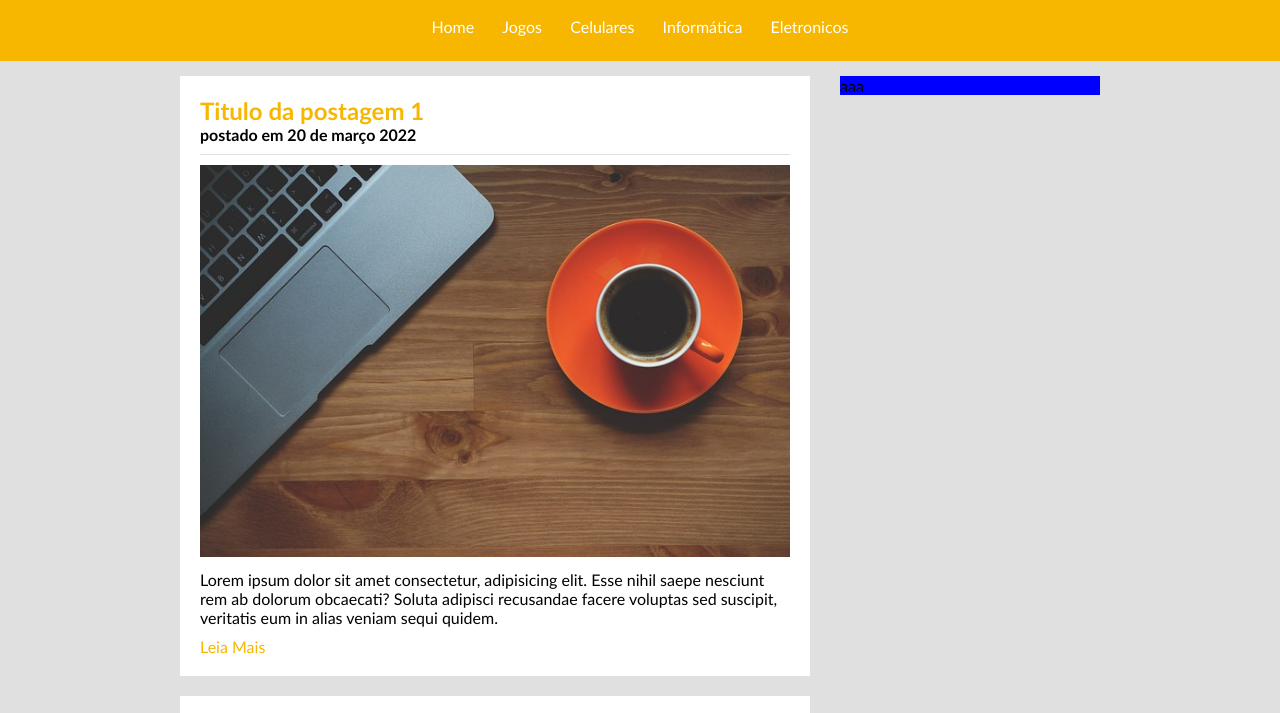
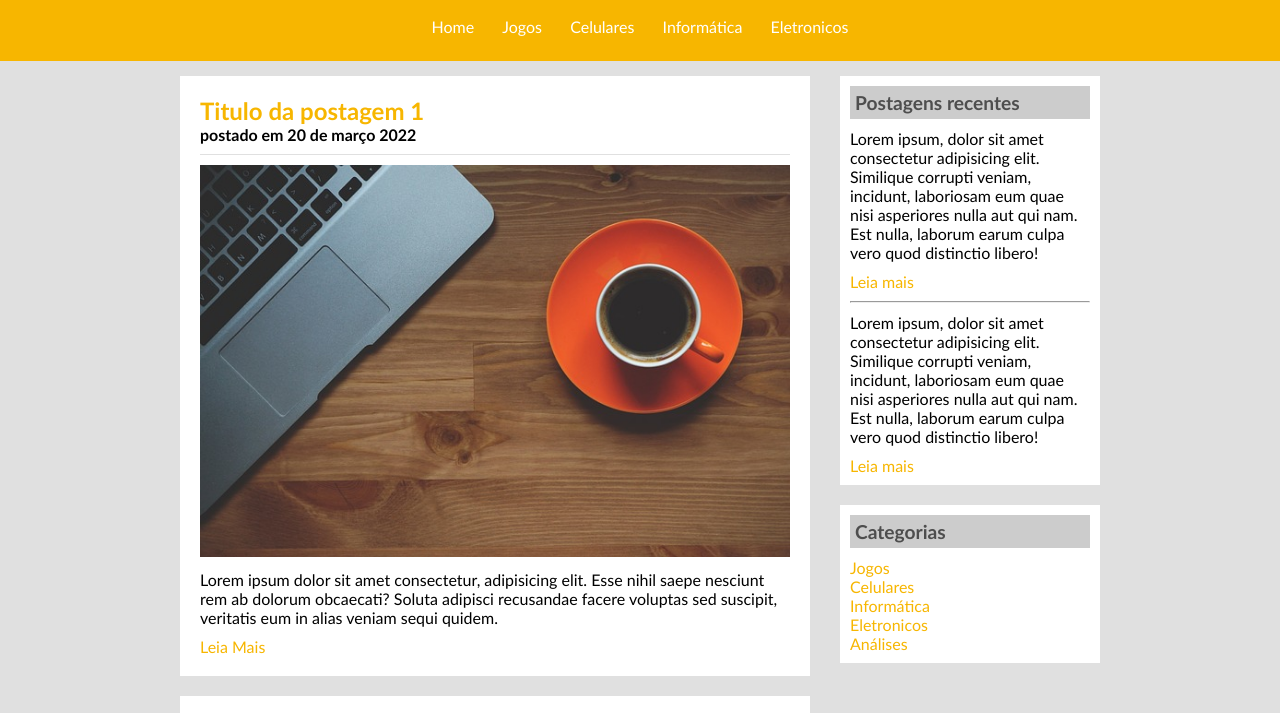
Before and after one commit to viniciusnsales/tecblog, a plain HTML site: page index.html in a window 1280 px wide. Shown: the part 76-789 px from the top of the page. Drawn offline with Linux system fonts and the light colour scheme.

Commit message:
site finalizado

```diff
--- a/css/template.css
+++ b/css/template.css
@@ -91,5 +91,45 @@ body {
 #conteudo_direita {
     float: right;
     width: 260px;
-    background: blue;
 }
+
+.postagens_direita {
+    background: #ffffff;
+    padding: 10px;
+    margin-bottom: 20px;
+}
+
+.postagens_direita h2 {
+    background: #cccccc;
+    color: #4e4e4e;
+    padding: 5px;
+    font-size: 1.2em;
+    margin-bottom: 10px;
+}
+
+.postagens_direita p {
+    margin-bottom: 10px;
+}
+
+.postagens_direita a {
+    color: #f7b600;
+    text-decoration: none;
+    display: block;
+}
+
+.postagens_direita a:hover {
+    text-decoration: underline;
+}
+
+.postagens_direita hr {
+    margin: 10px 0px;
+}
+
+/****Rodapé****/
+
+#rodape {
+    clear: both;
+    padding: 15px;
+    text-align: center;
+    background-color: #acacac;
+}
--- a/index.html
+++ b/index.html
@@ -11,7 +11,7 @@
 
 <body>
 
-
+    <!-- topo -->
     <div id="topo">
         <div id="logo">
             <h1>Tec<span>Blog</span></h1>
@@ -25,6 +25,7 @@
         </div>
     </div>
 
+    <!-- conteudo -->
     <div id="principal">
         <div id="conteudo_esquerda">
             <div class="postagens_esquerda">
@@ -56,9 +57,34 @@
             </div>
         </div>
         <div id="conteudo_direita">
-            aaa
+            <div class="postagens_direita">
+                <h2>Postagens recentes</h2>
+                <p>Lorem ipsum, dolor sit amet consectetur adipisicing elit. Similique corrupti veniam, incidunt,
+                    laboriosam eum quae nisi asperiores nulla aut qui nam. Est nulla, laborum earum culpa vero quod
+                    distinctio libero!</p>
+                <a href="">Leia mais</a>
+                <hr>
+                <p>Lorem ipsum, dolor sit amet consectetur adipisicing elit. Similique corrupti veniam, incidunt,
+                    laboriosam eum quae nisi asperiores nulla aut qui nam. Est nulla, laborum earum culpa vero quod
+                    distinctio libero!</p>
+                <a href="">Leia mais</a>
+            </div>
+            <div class="postagens_direita">
+                <h2>Categorias</h2>
+                <a href="">Jogos</a>
+                <a href="">Celulares</a>
+                <a href="">Informática</a>
+                <a href="">Eletronicos</a>
+                <a href="">Análises</a>
+            </div>
+        </div>
+        <!-- rodapé -->
+        <div id="rodape">
+            <h4>Todos direitos reservados</h4>
         </div>
     </div>
+
+
 
 </body>
 
```
